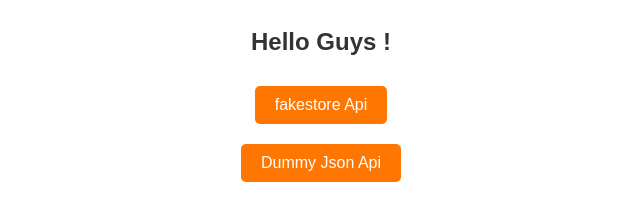
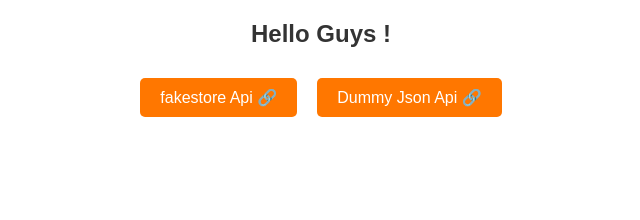
Before and after one commit to abhi-shek-86/JS_Proj, a plain HTML site: page displayCardsFromApi/index.html in a window 1280 px wide. Shown: the whole page, without its empty margins (319-959 px from the left). Drawn offline with Linux system fonts and the light colour scheme.

Commit message:
Add files via upload

```diff
--- a/displayCardsFromApi/index.css
+++ b/displayCardsFromApi/index.css
@@ -7,7 +7,7 @@ body {
 
 #hold {
     display: flex;
-    flex-direction: column;
+    /* flex-direction: column; */
     justify-content: center;
     align-items: center;
 }
--- a/displayCardsFromApi/index.html
+++ b/displayCardsFromApi/index.html
@@ -4,17 +4,17 @@
 <head>
     <meta charset="UTF-8">
     <meta name="viewport" content="width=device-width, initial-scale=1.0">
-    <title>Document</title>
+    <title>Displaying Cards Through Api</title>
     <link rel="stylesheet" href="index.css">
 </head>
 
 <body>
+    <center><h2>Hello Guys !</h2></center>
     <div id="hold">
-        <h2>Hello Guys !</h2>
 
 
-        <button id="fakestore">fakestore Api</button>
-        <button id="dummy">Dummy Json Api</button>
+        <button id="fakestore">fakestore Api 🔗 </button>
+        <button id="dummy">Dummy Json Api 🔗</button>
     </div>
     <div id="container"></div>
 
```
